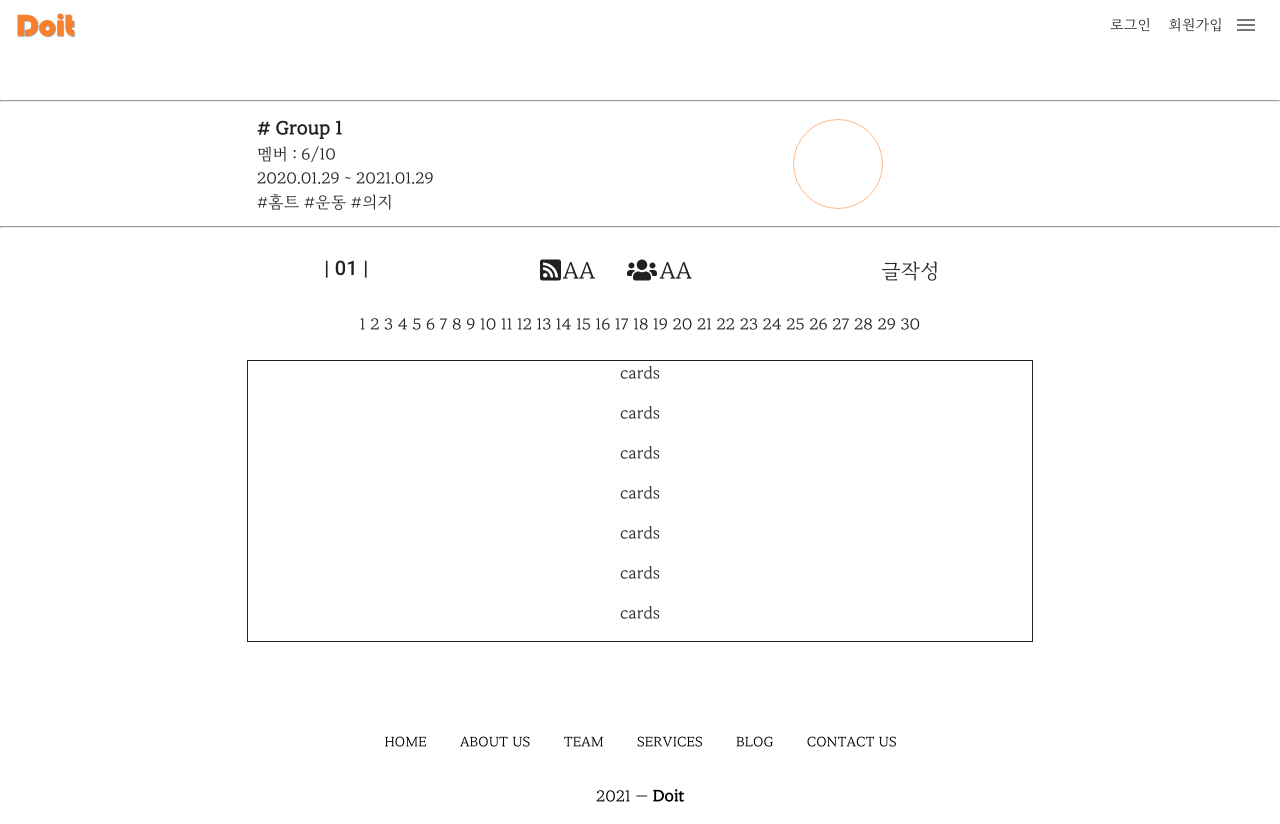
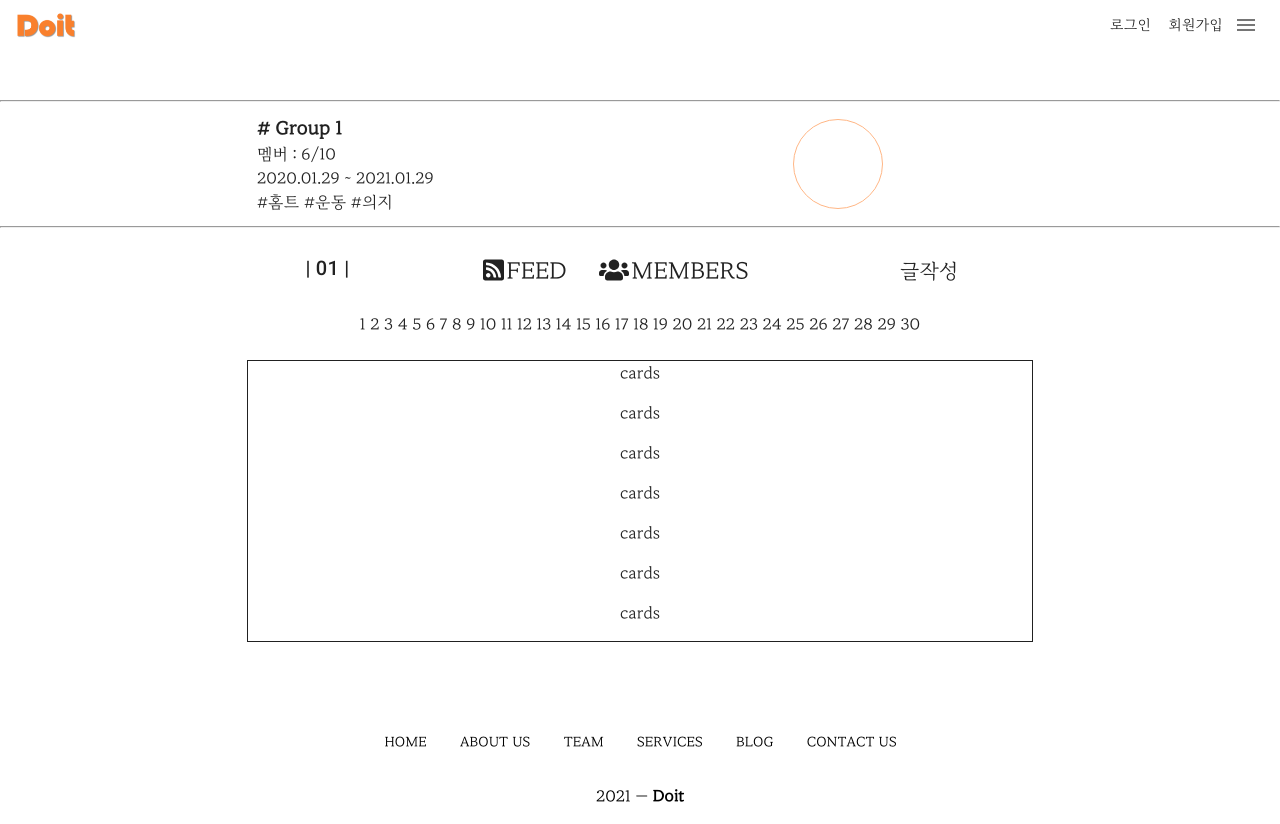
Before and after one commit to jun0811/Doit, a Vue app in the folder frontend/: page /group/community in a window 1280 px wide. Shown: the top 824 px of the page. Built offline with nearby package versions, Linux system fonts and the light colour scheme.

Commit message:
Modify : Group Icon 이름변경

```diff
--- a/frontend/src/components/group/GroupMember.vue
+++ b/frontend/src/components/group/GroupMember.vue
@@ -2,14 +2,14 @@
   <div>
 
     <v-card
-      class="mx-auto my-12 d-flex flex-column align-center"
-      width="700"
+      class="mx-auto my-12 d-flex flex-column align-center member-card"
+      width="600"
     >
         <div class="mx-6 my-4 align-self-end">
           팀 스코어 : 500   그룹원 수 : 5
         </div>
         <v-card
-        width="75%"
+        width="80%"
         height="200"
         >
           소개글
@@ -78,6 +78,11 @@ import GroupMemberCarousel from '@/components/group/GroupMemberCarousel.vue'
   }
 </script>
 
-<style>
+<style scoped>
+
+
+.member-card {
+  border-radius: 20px;
+}
 
 </style>
--- a/frontend/src/components/group/GroupMemberCarousel.vue
+++ b/frontend/src/components/group/GroupMemberCarousel.vue
@@ -1,6 +1,6 @@
 <template>
   <v-row
-    class="my-6 mx-6 d-flex align-center flex-wrap justify-space-between"
+    class="my-6 mx-12 d-flex align-center flex-wrap justify-space-between"
   >
     <v-col cols="5" class="profile-card d-flex align-center" v-for="(item, idx) in paginatedData" :key="idx">
       <img class="profile-image" :src="item.userimage">
--- a/frontend/src/views/Group/Community.vue
+++ b/frontend/src/views/Group/Community.vue
@@ -29,8 +29,8 @@
             <span class="text-h6"> | 01 | </span>
           </div>
           <div >
-            <v-btn text v-bind:class="{selected : feed}" class="text-h5" :model="feed" @click="FeedList"> <font-awesome-icon icon="rss-square"/>  aa  </v-btn>
-            <v-btn text class="text-h5" v-bind:class="{selected: users}" :model="users" @click="UserList"> <font-awesome-icon icon="users"/>aa</v-btn>
+            <v-btn text v-bind:class="{selected : feed}" class="text-h5" :model="feed" @click="FeedList"> <font-awesome-icon icon="rss-square"/>FEED</v-btn>
+            <v-btn text class="text-h5" v-bind:class="{selected: users}" :model="users" @click="UserList"> <font-awesome-icon icon="users"/>MEMBERS</v-btn>
           </div>
           <div>
             <v-btn text class="text-h6"> 글작성 </v-btn>
```
